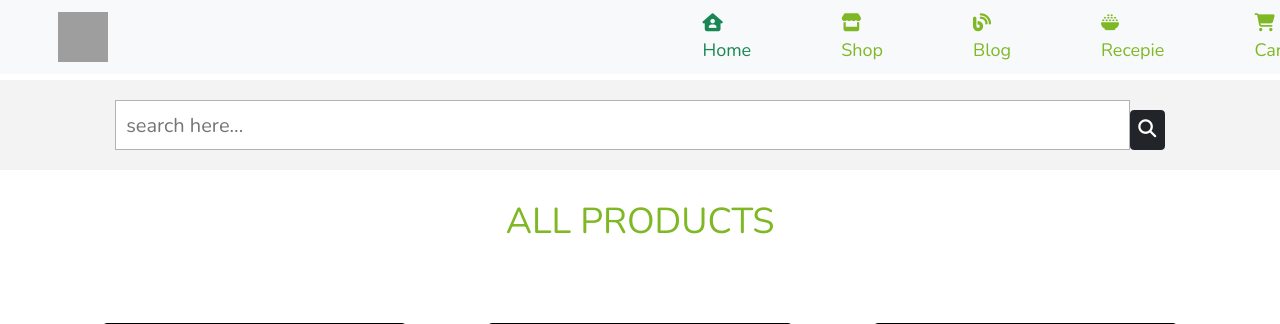
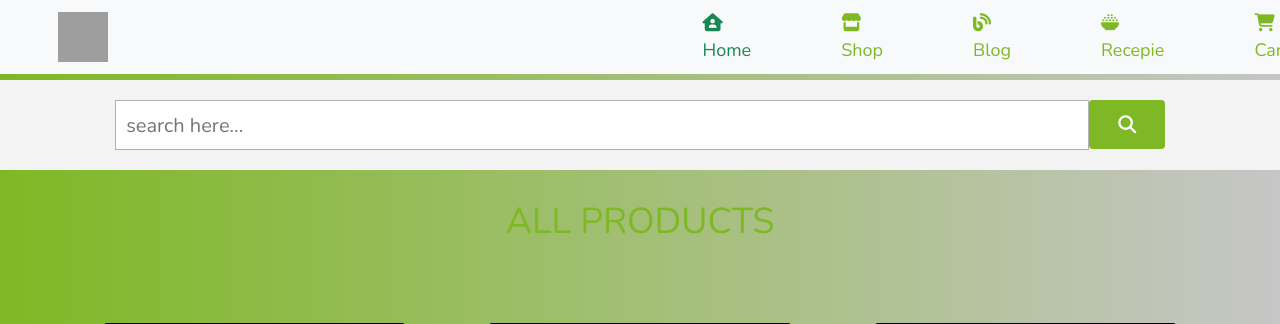
Before and after one commit to tAdithyan/Django-ecomerse, a Django app: page /shop/products/ in a window 1280 px wide. Shown: the top 324 px of the page. Run offline with Django 5.2, Linux system fonts and the light colour scheme; data comes from the database, SQL or seed files in the repository; some libraries are stand-ins or nearby versions; some web fonts are replaced; grey boxes are pictures that could not be loaded.

Commit message:
changes in styles

```diff
--- a/farmershub/shop/views.py
+++ b/farmershub/shop/views.py
@@ -93,4 +93,8 @@
 def search(request):
   q=request.GET['q']
   product=Product.objects.filter(name__icontains=q).order_by('-id')
+  if ( q==""):
+          return redirect(shop)
+
+
   return render(request,'shop/Allproduct.html',{'product':product})
--- a/farmershub/static/css/shop2.css
+++ b/farmershub/static/css/shop2.css
@@ -22,6 +22,9 @@
 
 body{
  height: 950px;
+ background-image: linear-gradient(TO right, #7fb825, rgb(198, 198, 198));
+
+
 }
 html{
   font-size: 62.5%;
@@ -144,8 +147,8 @@
   text-transform: none;
 
 }
-.header-1 .search-box-container label{
-  height: 100%;
+.header-1 .search-box-container .btn{
+  height: 98%;
   width: 8rem;
   font-size: 2.5rem;
   line-height: 5rem;
@@ -155,8 +158,10 @@
   align-items: center;
   justify-content: center;
   cursor: pointer;
+  position: relative;
+  bottom: 10px;
 }
-.header-1 .search-box-container label:hover{
+.header-1 .search-box-container .btn:hover{
   background-color:white;
   color: var(--green);
   border: 1px solid var(--green);
--- a/farmershub/templates/shop/header.html
+++ b/farmershub/templates/shop/header.html
@@ -21,7 +21,7 @@
         <form action="/shop/search" class="search-box-container">
           <input type="search" id="search-box" placeholder="search here..." name="q"/>
           <!-- <label for="search-box" class="fa-solid fa-magnifying-glass"></label> -->
-        <button class="btn btn-dark" type="submit" id="button-addon2"><i class="fa-solid fa-magnifying-glass"></i></button>
+        <button class="btn " type="submit" id="button-addon2"><i class="fa-solid fa-magnifying-glass"></i></button>
         </form>
       </div>
 
```
